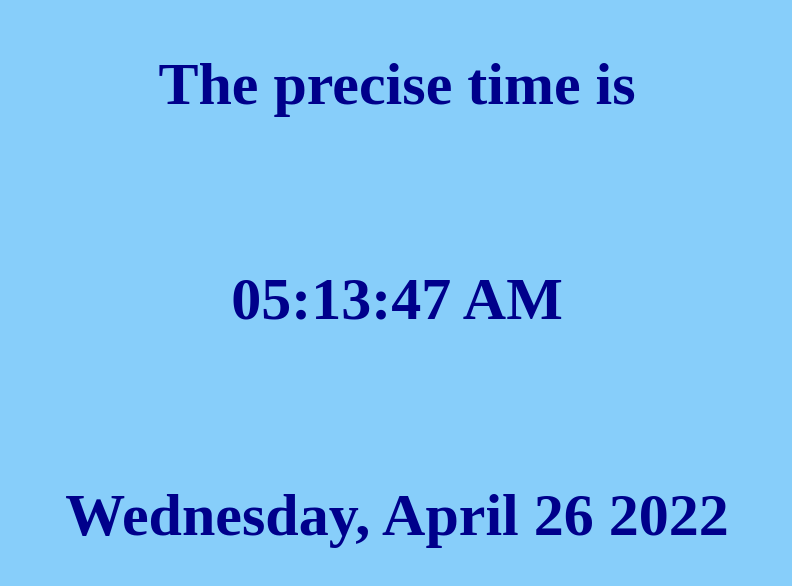
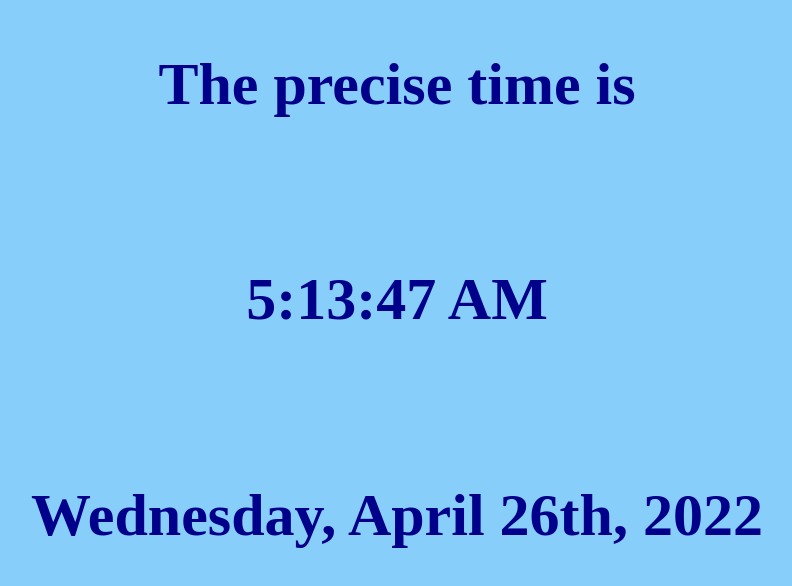
Before and after one commit to Trevorton27/charlieClockApp, a plain HTML site: page index.html in a window 1280 px wide. Shown: the whole page, without its empty margins (243-1035 px from the left). Drawn offline with Linux system fonts and the light colour scheme.

Commit message:
first commit

```diff
--- a/index.html
+++ b/index.html
@@ -15,7 +15,7 @@
   </br>
   <h2 id="now"></h2>
   </br>
-  <h2 id="current">Wednesday, April 19th 2022</h2>
+  <h2 id="current"></h2>
 
   <script src="script.js"></script>
 </body>
--- a/script.js
+++ b/script.js
@@ -1,39 +1,82 @@
-setInterval(launchTime, 1000);
+function showTime() {
+    const time = new Date();
+    let hours = time.getHours();
+    const minutes = renderLeadingZero(time.getMinutes());
+    const seconds = renderLeadingZero(time.getSeconds());
+    const isAm = hours < 12 || hours === 0;
+    const amPm = isAm ? 'AM' : 'PM';
 
-function launchTime() {
-  let d = new Date();
-  var hours = ('0' + d.getHours() % 12).slice(-2);
-  hours = hours ? hours : 12;
-
-  var time = (hours + ":" + ('0' + d.getMinutes()).slice(-2) + ":" + ('0' + d.getSeconds()).slice(-2) + " " + (d.getHours() >= 12 ? 'PM' : 'AM'));
-  document.getElementById("now").innerHTML = time;
+    document.getElementById('now').textContent = `${formatHour(
+        hours
+    )}:${minutes}:${seconds} ${amPm}`;
 }
 
-const today = new Date();
+function renderLeadingZero(number) {
+    return number < 10 ? '0' + number : number;
+}
 
-const days = ["Monday", "Tuesday", "Wednesday", "Thursday", "Friday", "Saturday", "Sunday"];
-let day = days[today.getDay()];
+function showDate() {
+    const today = new Date();
 
-const months = ["January", "February", "March", "April", "May", "June",
-                 "July", "August", "September", "October", "November", "December"];
-let month = months[today.getMonth()];
+    const day = days[today.getDay()];
+    const date = appendDateSuffix(today.getDate());
+    const month = months[today.getMonth()];
+    const year = today.getFullYear();
 
-let dayOf = today.getDate();
-let year = today.getFullYear();
+    document.getElementById(
+        'current'
+    ).textContent = `${day}, ${month} ${date}, ${year}`;
+}
+function formatHour(hour) {
+    hour = hour >= 13 ? hour - 12 : hour;
+    hour = hour === 0 ? hour + 12 : hour;
 
-var current = document.getElementById("current");
-var date = (day + ", " + month + " " + dayOf + " " + year);
-current.innerHTML = date;
+    return hour;
+}
 
-/*
-function launchTime() {
-  let d = new Date();
-  var now = document.getElementById("now");
-  var hours = ('0' + d.getHours() % 12 || 12).slice(-2);
-  var seconds = ('0' + d.getSeconds()).slice(-2);
-  var ampm = (hours >= 12) ? 'p.m.' : 'a.m.';
+function appendDateSuffix(date) {
+    if (date < 10 || date > 20) {
+        switch (date % 10) {
+            case 1:
+                return `${date}st`;
+            case 2:
+                return `${date}nd`;
+            case 3:
+                return `${date}rd`;
+        }
+    }
+    return `${date}th`;
+}
 
-  var time = (hours + ":" + ('0' + d.getMinutes()).slice(-2) + ":" + seconds + " " + ampm);
-      now.innerHTML = time;
-    }
-*/
+const days = [
+    'Monday',
+    'Tuesday',
+    'Wednesday',
+    'Thursday',
+    'Friday',
+    'Saturday',
+    'Sunday'
+];
+
+const months = [
+    'January',
+    'February',
+    'March',
+    'April',
+    'May',
+    'June',
+    'July',
+    'August',
+    'September',
+    'October',
+    'November',
+    'December'
+];
+
+showTime();
+showDate();
+
+setInterval(() => {
+    showTime();
+    showDate();
+}, 1000);
```
